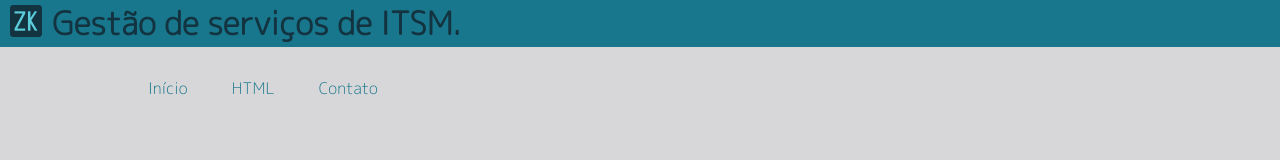
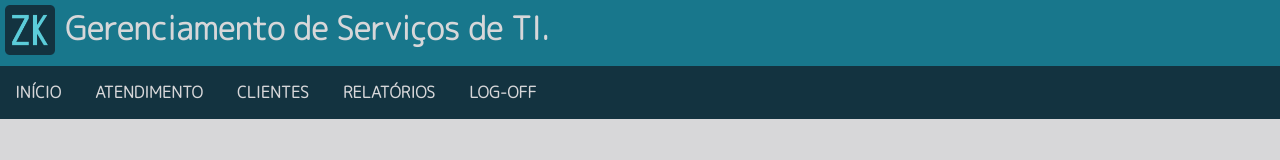
Before and after one commit to dd-nascimento/zako_v0.1, a plain HTML site: page index.html in a window 1280 px wide. Drawn offline with Linux system fonts and the light colour scheme.

Commit message:
Mudança de Layout

```diff
--- a/css/style.css
+++ b/css/style.css
@@ -11,54 +11,38 @@ body{
     background-color: #D7D7D9;
 }
 
-.header{
-    background-color: #D7D7D9;
+.logo{
+    display: flex;
 }
 
-li, a {
-    font-family: 'M PLUS Rounded 1c', sans-serif;
-    font-weight: 500;
-    font-size: 16px;
-    color: #18778C;
-    text-decoration: none;
+#logo1, #logo2{
+    margin: 5px;
+    color: #D7D7D9;
+}
+
+/* Cabeçalho */
+
+header{
+    background-color: #18778c;
+}
+
+
+nav#menu ul{
+    background-color: #133340;
+    width: 100%;
+    list-style: none;
+    text-transform: uppercase;
 
 }
 
-header{
-    display: flex;
-    justify-content: space-between;
-    align-items: center;
-    padding: 30px 10%;
+nav#menu li{
+    display: inline-block;
+    padding: 10px;
+    margin: 5px;
 }
 
-.nav__links {
-    list-style-type: none;
+nav#menu ul li a {
+    text-decoration: none;
+    color: #D7D7D9;
+    font-weight:bolder;
 }
-
-.nav__links li {
-    display: inline-block;
-    padding: 0px 20px;
-}
-
-/* Estilo de Textos*/
-
-h1{
-    font-family: 'M PLUS Rounded 1c', sans-serif;
-    color: #133340;
-}
-
-.topo{
-    display: flex;
-    background-color: #18778C;
-    width: 100%;
-
-}
-
-#logo{
-    padding-left: 10px;
-    padding-top: 5px;
-}
-
-.logo2{
-    padding-left: 10px;
-}
--- a/index.html
+++ b/index.html
@@ -12,23 +12,23 @@
     <link rel="manifest" href="/site.webmanifest">
 </head>
 <body>
+    <header>
+        <div class="logo">
+            <div id="logo1">
+                <img src="/favicon/android-chrome-192x192.png" width="50px">
+            </div>
+            <div id="logo2">
+                <h1> Gerenciamento de Serviços de TI. </h1>
+            </div>
+        </div>
 
-    <!-- TOPO -->
-    <div class="topo">
-        <div id="logo">
-            <img src="favicon/favicon-32x32.png" alt="logo">
-        </div>
-        <div class="logo2">
-            <h1>Gestão de serviços de ITSM.</h1>
-        </div>
-    </div>
-
-    <header>
-        <nav>
-            <ul class="nav__links">
-                <li><a href="#"> Início </a></li>
-                <li><a href="#"> HTML </a></li>
-                <li><a href="#"> Contato </a></li>
+        <nav id="menu">
+            <ul>
+                <li> <a href="#"> Início </a></li>
+                <li> <a href="#"> Atendimento </a> </li>
+                <li> <a href="#"> Clientes </a> </li>
+                <li> <a href="#"> Relatórios </a> </li>
+                <li> <a href="#"> Log-off</a></li>
             </ul>
         </nav>
     </header>
```
Also changed, not shown: img/AdobeColor-KIND _ Branding Agency.jpeg (deleted).
